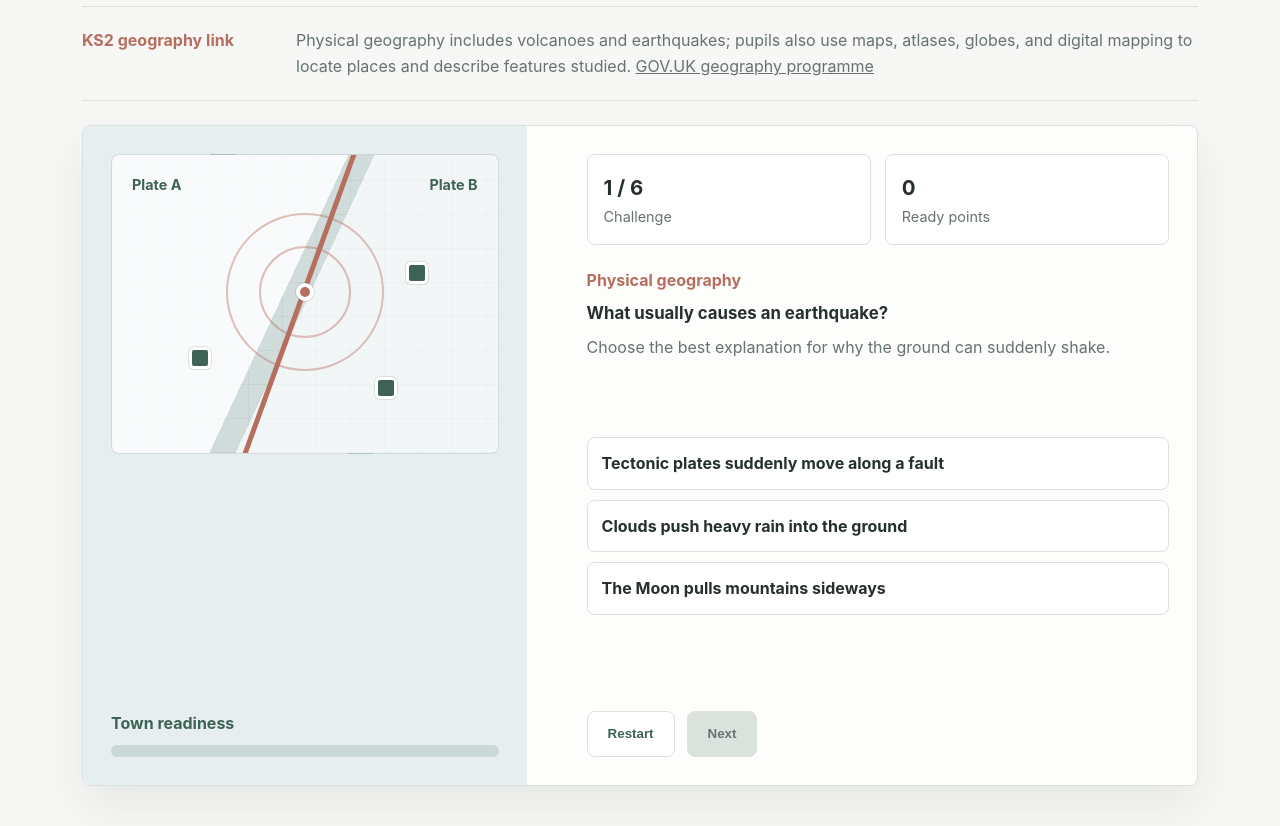
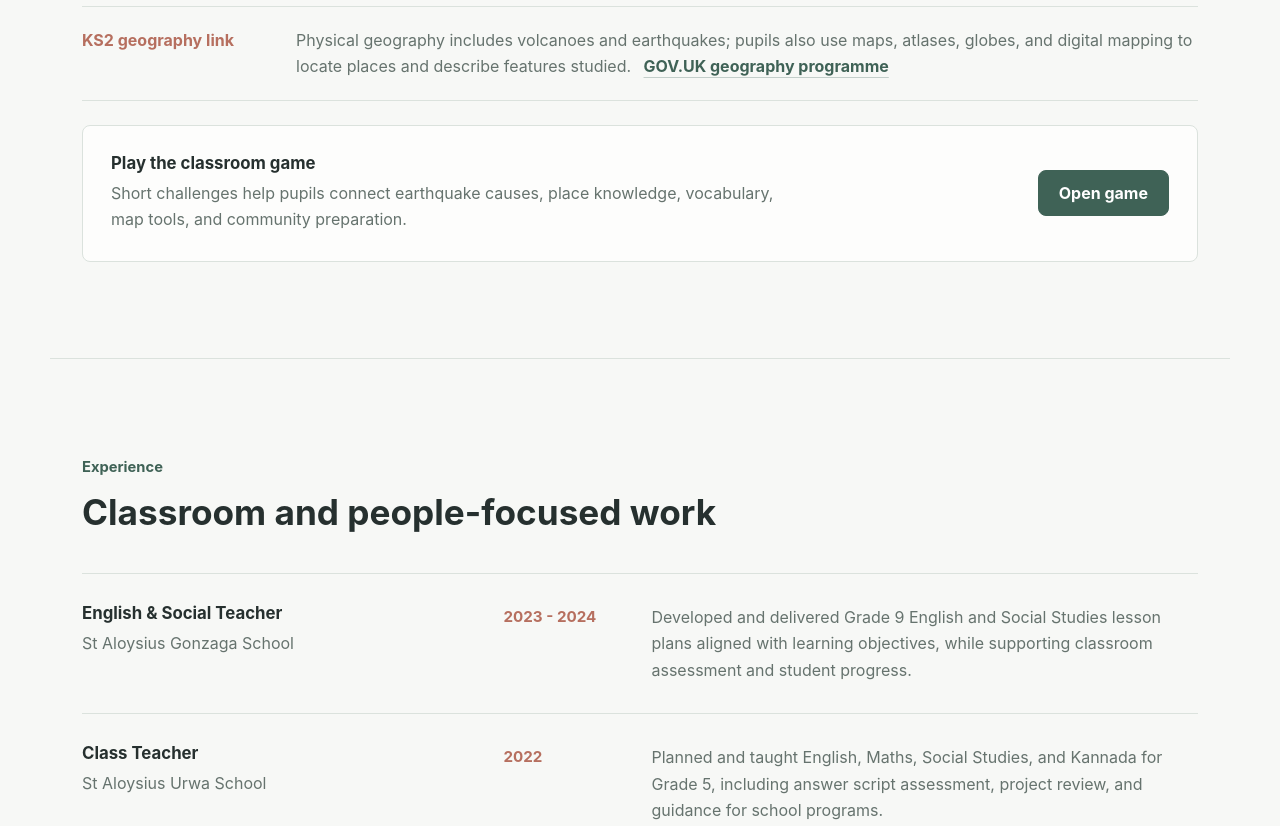
Before and after one commit to dsouzarishel/dsouzarishel.github.io, a plain HTML site: page index.html in a window 1280 px wide. Shown: the part 1900-2726 px from the top of the page. Drawn offline with Linux system fonts and the light colour scheme.

Commit message:
Move teaching game to dedicated route

```diff
--- a/assets/css/styles.css
+++ b/assets/css/styles.css
@@ -240,6 +240,52 @@ h3 {
 .curriculum-note p {
   margin: 0;
   color: var(--muted);
+}
+
+.source-link {
+  display: inline-block;
+  margin-left: 8px;
+  color: var(--sage-deep);
+  font-weight: 700;
+  text-decoration-color: rgba(63, 98, 86, 0.28);
+  text-underline-offset: 5px;
+}
+
+.source-link:hover {
+  text-decoration-color: currentColor;
+}
+
+.teaching-launch {
+  display: flex;
+  flex-wrap: wrap;
+  gap: 20px;
+  align-items: center;
+  justify-content: space-between;
+  padding: 28px;
+  border: 1px solid var(--line);
+  border-radius: 8px;
+  background: rgba(255, 255, 255, 0.72);
+}
+
+.teaching-launch div {
+  max-width: 680px;
+}
+
+.teaching-launch h3 {
+  margin-bottom: 8px;
+}
+
+.teaching-launch p {
+  margin: 0;
+  color: var(--muted);
+}
+
+.game-page {
+  border-top: 0;
+}
+
+.game-page h1 {
+  max-width: 14ch;
 }
 
 .quake-game {
@@ -695,6 +741,7 @@ h3 {
   }
 
   .hero-actions,
+  .teaching-launch,
   .contact-panel,
   .game-actions {
     align-items: stretch;
--- a/index.html
+++ b/index.html
@@ -79,53 +79,12 @@
           </p>
         </div>
 
-        <div class="quake-game" data-game="earthquake-ready">
-          <div class="quake-visual" aria-hidden="true">
-            <div class="fault-scene">
-              <span class="plate plate-left">Plate A</span>
-              <span class="plate plate-right">Plate B</span>
-              <span class="fault-line"></span>
-              <span class="epicentre-dot"></span>
-              <span class="quake-ring ring-one"></span>
-              <span class="quake-ring ring-two"></span>
-              <span class="town-dot town-one"></span>
-              <span class="town-dot town-two"></span>
-              <span class="town-dot town-three"></span>
-            </div>
-            <div class="readiness-meter">
-              <span>Town readiness</span>
-              <div class="meter-track">
-                <span class="meter-fill" data-readiness-fill></span>
-              </div>
-            </div>
+        <div class="teaching-launch">
+          <div>
+            <h3>Play the classroom game</h3>
+            <p>Short challenges help pupils connect earthquake causes, place knowledge, vocabulary, map tools, and community preparation.</p>
           </div>
-
-          <div class="quake-panel">
-            <div class="game-status" aria-label="Game progress">
-              <div>
-                <strong data-round-count>1 / 6</strong>
-                <span>Challenge</span>
-              </div>
-              <div>
-                <strong data-score-count>0</strong>
-                <span>Ready points</span>
-              </div>
-            </div>
-
-            <div class="question-block">
-              <p class="question-label" data-question-label>Physical geography</p>
-              <h3 data-question-title>Loading question</h3>
-              <p data-question-text></p>
-            </div>
-
-            <div class="answer-grid" data-answer-grid aria-label="Answer choices"></div>
-            <p class="game-feedback" data-feedback aria-live="polite"></p>
-
-            <div class="game-actions">
-              <button class="button secondary-button" type="button" data-reset-game>Restart</button>
-              <button class="button" type="button" data-next-question disabled>Next</button>
-            </div>
-          </div>
+          <a class="button" href="games/Teaching/">Open game</a>
         </div>
       </section>
 
```
Also changed, not shown: games/Teaching/index.html (added, +99 -0 lines), 1 other file.
